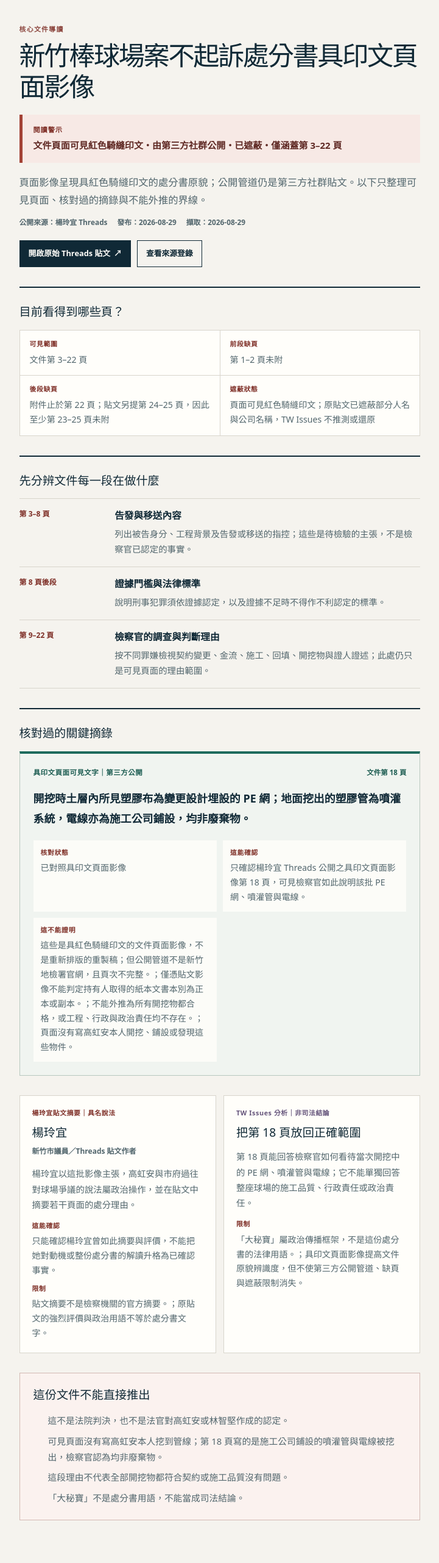
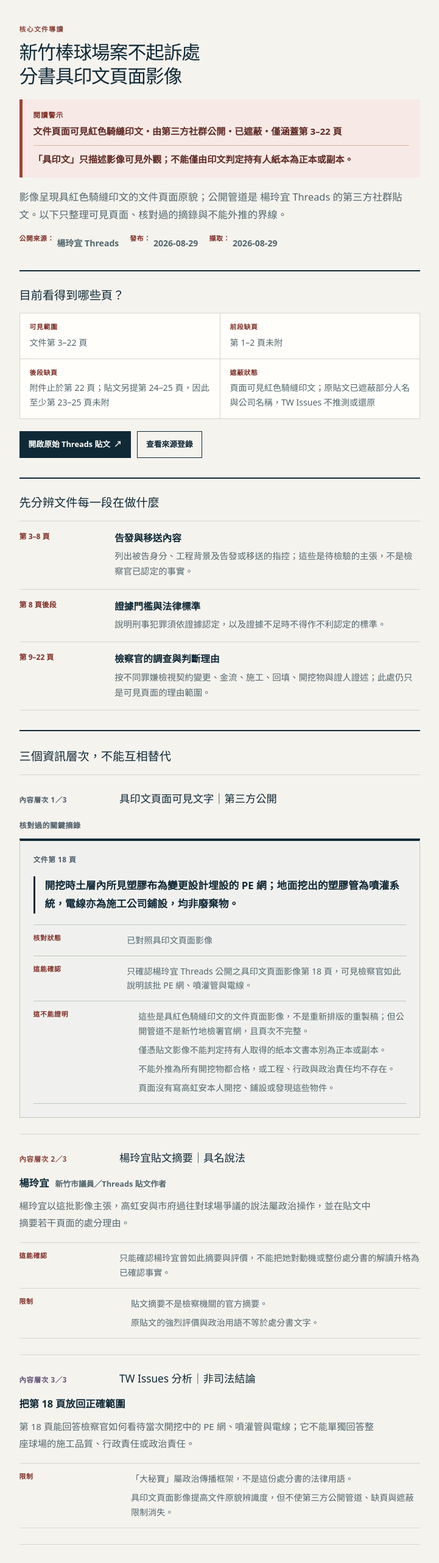
Before and after one commit to bangyuwen/tw-issues, a Next.js app: page /topics/hsinchu-baseball-stadium in a window 1280 px wide. Shown: the part 2470-5033 px from the top of the page at 61% size, without its empty margins (279-1000 px from the left). Built offline with nearby package versions, Linux system fonts and the light colour scheme.

Commit message:
feat(hsinchu): refine document reading flow

```diff
--- a/app/dossier-page.tsx
+++ b/app/dossier-page.tsx
@@ -333,17 +333,22 @@ function CaseReadingLegend() {
 }
 
 function PrimaryDocumentSection({ document }: { document: PrimaryDocument }) {
+  const documentLayerLabel = document.excerpts[0]?.label ?? "具印文頁面可見文字｜第三方公開";
   return <section className="primary-document" id="primary-document" aria-labelledby="primary-document-title">
     <header className="primary-document-heading">
       <p className="eyebrow">核心文件導讀</p>
       <h3 id="primary-document-title">{document.title}</h3>
-      <p className="primary-document-warning" role="note"><strong>閱讀警示</strong>{document.warning}</p>
-      <p className="primary-document-intro">頁面影像呈現具紅色騎縫印文的處分書原貌；公開管道仍是第三方社群貼文。以下只整理可見頁面、核對過的摘錄與不能外推的界線。</p>
-      <p className="primary-document-source-meta"><span>公開來源：{document.source.publisher}</span><span>發布：<time dateTime={document.source.publishedAt}>{document.source.publishedAt}</time></span><span>擷取：<time dateTime={document.capturedAt}>{document.capturedAt}</time></span></p>
-      <div className="primary-document-actions">
-        <a href={document.source.canonicalUrl} target="_blank" rel="noreferrer">開啟原始 Threads 貼文 <span aria-hidden="true">↗</span></a>
-        <a href={`#${document.source.publicRef}`}>查看來源登錄</a>
-      </div>
+      <aside className="primary-document-warning" role="note" aria-label="來源與文書本別警示">
+        <strong>閱讀警示</strong>
+        <p>{document.warning}</p>
+        <p className="primary-document-copy-boundary">「具印文」只描述影像可見外觀；不能僅由印文判定持有人紙本為正本或副本。</p>
+      </aside>
+      <p className="primary-document-intro">影像呈現具紅色騎縫印文的文件頁面原貌；公開管道是 {document.source.publisher} 的第三方社群貼文。以下只整理可見頁面、核對過的摘錄與不能外推的界線。</p>
+      <dl className="primary-document-source-meta" aria-label="文件來源與擷取資訊">
+        <div><dt>公開來源：</dt><dd>{document.source.publisher}</dd></div>
+        <div><dt>發布：</dt><dd><time dateTime={document.source.publishedAt}>{document.source.publishedAt}</time></dd></div>
+        <div><dt>擷取：</dt><dd><time dateTime={document.capturedAt}>{document.capturedAt}</time></dd></div>
+      </dl>
     </header>
 
     <section className="primary-document-panel primary-document-coverage" aria-labelledby="primary-document-coverage-title">
@@ -354,6 +359,10 @@ function PrimaryDocumentSection({ document }: { document: PrimaryDocument }) {
         <div><dt>後段缺頁</dt><dd>{document.coverage.missingAfter}</dd></div>
         <div><dt>遮蔽狀態</dt><dd>{document.coverage.redactionStatus}</dd></div>
       </dl>
+      <div className="primary-document-actions" aria-label="核心文件查驗路徑">
+        <a href={document.source.canonicalUrl} target="_blank" rel="noreferrer">開啟原始 Threads 貼文 <span aria-hidden="true">↗</span></a>
+        <a href={"#" + document.source.publicRef}>查看來源登錄</a>
+      </div>
     </section>
 
     <section className="primary-document-panel" aria-labelledby="primary-document-guide-title">
@@ -363,30 +372,56 @@ function PrimaryDocumentSection({ document }: { document: PrimaryDocument }) {
       </li>)}</ol>
     </section>
 
-    <section className="primary-document-panel" aria-labelledby="primary-document-excerpt-title">
-      <h4 id="primary-document-excerpt-title">核對過的關鍵摘錄</h4>
-      {document.excerpts.map((excerpt) => <article className="primary-document-excerpt" key={excerpt.documentPage}>
-        <header><span>{excerpt.label}</span><strong>{`文件第 ${excerpt.documentPage} 頁`}</strong></header>
-        <blockquote>{excerpt.text}</blockquote>
-        <dl><div><dt>核對狀態</dt><dd data-review-status={excerpt.reviewStatus}>已對照具印文頁面影像</dd></div><div><dt>這能確認</dt><dd>{excerpt.proofScope}</dd></div><div><dt>這不能證明</dt><dd>{excerpt.limitations.join("；")}</dd></div></dl>
-      </article>)}
+    <section className="primary-document-panel primary-document-layer-group" aria-labelledby="primary-document-layers-title">
+      <h4 id="primary-document-layers-title">三個資訊層次，不能互相替代</h4>
+      <ol className="primary-document-layer-list">
+        <li className="primary-document-layer-item primary-document-layer-item--document">
+          <section className="primary-document-layer primary-document-layer--document" aria-labelledby="primary-document-document-layer-title">
+            <header className="primary-document-layer-heading">
+              <span>內容層次 1／3</span>
+              <h5 id="primary-document-document-layer-title">{documentLayerLabel}</h5>
+            </header>
+            <h6 className="primary-document-excerpt-list-title" id="primary-document-excerpt-title">核對過的關鍵摘錄</h6>
+            <div className="primary-document-excerpts">{document.excerpts.map((excerpt) => <article className="primary-document-excerpt" aria-label={"文件第 " + excerpt.documentPage + " 頁核對摘錄"} key={excerpt.documentPage}>
+              <header className="primary-document-excerpt-heading"><strong>{"文件第 " + excerpt.documentPage + " 頁"}</strong></header>
+              <blockquote>{excerpt.text}</blockquote>
+              <dl className="primary-document-excerpt-boundaries">
+                <div className="primary-document-boundary-row primary-document-boundary-row--review"><dt>核對狀態</dt><dd data-review-status={excerpt.reviewStatus}>已對照具印文頁面影像</dd></div>
+                <div className="primary-document-boundary-row"><dt>這能確認</dt><dd>{excerpt.proofScope}</dd></div>
+                <div className="primary-document-boundary-row primary-document-boundary-row--limit"><dt>這不能證明</dt><dd><ul>{excerpt.limitations.map((limitation) => <li key={limitation}>{limitation}</li>)}</ul></dd></div>
+              </dl>
+            </article>)}</div>
+          </section>
+        </li>
+        <li className="primary-document-layer-item primary-document-layer-item--attributed">
+          <section className="primary-document-layer primary-document-layer--attributed" aria-labelledby="primary-document-attribution-title">
+            <header className="primary-document-layer-heading">
+              <span>內容層次 2／3</span>
+              <h5 id="primary-document-attribution-title">{document.posterAttribution.label}</h5>
+            </header>
+            <p className="primary-document-layer-subject"><strong>{document.posterAttribution.speaker.name}</strong><span>{document.posterAttribution.speaker.role}</span></p>
+            <p className="primary-document-layer-summary">{document.posterAttribution.summary}</p>
+            <dl className="primary-document-layer-boundaries">
+              <div><dt>這能確認</dt><dd>{document.posterAttribution.proofScope}</dd></div>
+              <div><dt>限制</dt><dd><ul>{document.posterAttribution.limitations.map((limitation) => <li key={limitation}>{limitation}</li>)}</ul></dd></div>
+            </dl>
+          </section>
+        </li>
+        <li className="primary-document-layer-item primary-document-layer-item--analysis">
+          <section className="primary-document-layer primary-document-layer--analysis" aria-labelledby="primary-document-analysis-title">
+            <header className="primary-document-layer-heading">
+              <span>內容層次 3／3</span>
+              <h5 id="primary-document-analysis-title">{document.analysisBoundary.label}</h5>
+            </header>
+            <p className="primary-document-layer-subject"><strong>把第 18 頁放回正確範圍</strong></p>
+            <p className="primary-document-layer-summary">{document.analysisBoundary.summary}</p>
+            <dl className="primary-document-layer-boundaries">
+              <div><dt>限制</dt><dd><ul>{document.analysisBoundary.limitations.map((limitation) => <li key={limitation}>{limitation}</li>)}</ul></dd></div>
+            </dl>
+          </section>
+        </li>
+      </ol>
     </section>
-
-    <div className="primary-document-layers" aria-label="貼文、文件與分析的分層">
-      <section className="primary-document-layer primary-document-layer--attributed" aria-labelledby="primary-document-attribution-title">
-        <p id="primary-document-attribution-title">{document.posterAttribution.label}</p>
-        <h4>{document.posterAttribution.speaker.name}</h4>
-        <span>{document.posterAttribution.speaker.role}</span>
-        <p>{document.posterAttribution.summary}</p>
-        <dl><div><dt>這能確認</dt><dd>{document.posterAttribution.proofScope}</dd></div><div><dt>限制</dt><dd>{document.posterAttribution.limitations.join("；")}</dd></div></dl>
-      </section>
-      <section className="primary-document-layer primary-document-layer--analysis" aria-labelledby="primary-document-analysis-title">
-        <p id="primary-document-analysis-title">{document.analysisBoundary.label}</p>
-        <h4>把第 18 頁放回正確範圍</h4>
-        <p>{document.analysisBoundary.summary}</p>
-        <dl><div><dt>限制</dt><dd>{document.analysisBoundary.limitations.join("；")}</dd></div></dl>
-      </section>
-    </div>
 
     <section className="primary-document-non-conclusions" aria-labelledby="primary-document-non-conclusions-title">
       <h4 id="primary-document-non-conclusions-title">這份文件不能直接推出</h4>
--- a/app/globals.css
+++ b/app/globals.css
@@ -512,18 +512,26 @@ html { scroll-padding-top:82px; }
 .dossier-shell--hsinchu .source-list .source-title { color:var(--ink); }
 .dossier-shell--hsinchu .source-list .source-title:hover { color:#a34336; }
 .dossier-shell--hsinchu .primary-document { width:min(72ch,100%); margin:0 auto; padding:34px 0 46px; color:var(--ink); overflow-wrap:anywhere; }
+.dossier-shell--hsinchu #primary-document:target { outline:0; }
+.dossier-shell--hsinchu #primary-document:target .primary-document-heading { outline:3px solid var(--coral); outline-offset:8px; }
 .dossier-shell--hsinchu .primary-document-heading > .eyebrow { margin-bottom:10px; color:#8c463e; }
-.dossier-shell--hsinchu .primary-document-heading h3 { margin:0; color:var(--navy); font-size:clamp(1.8rem,3.4vw,2.7rem); line-height:1.18; letter-spacing:-.055em; }
-.dossier-shell--hsinchu .primary-document-intro { margin:18px 0 0; color:var(--soft); font-size:1.02rem; line-height:1.8; }
-.dossier-shell--hsinchu .primary-document-source-meta { margin:12px 0 0; display:flex; flex-wrap:wrap; gap:4px 16px; color:var(--muted); font-size:.74rem; font-weight:750; line-height:1.6; }
-.dossier-shell--hsinchu .primary-document-warning { margin:20px 0 0; padding:16px 18px; border-left:5px solid #a34336; color:#5f2924; background:#f7e9e5; font-size:.94rem; font-weight:750; line-height:1.65; }
-.dossier-shell--hsinchu .primary-document-warning strong { display:block; margin-bottom:3px; color:#7f3028; font-size:.7rem; letter-spacing:.08em; }
+.dossier-shell--hsinchu .primary-document-heading h3 { max-width:26ch; margin:0; color:var(--navy); font-size:clamp(1.55rem,2.4vw,2.15rem); line-height:1.25; letter-spacing:-.035em; text-wrap:balance; }
+.dossier-shell--hsinchu .primary-document-warning { margin:20px 0 0; padding:16px 18px; border-left:5px solid #a34336; color:#5f2924; background:#f7e9e5; font-size:.94rem; font-weight:700; line-height:1.7; }
+.dossier-shell--hsinchu .primary-document-warning > strong { display:block; margin-bottom:4px; color:#7f3028; font-size:.72rem; font-weight:900; letter-spacing:.08em; }
+.dossier-shell--hsinchu .primary-document-warning p { margin:0; }
+.dossier-shell--hsinchu .primary-document-warning .primary-document-copy-boundary { margin-top:10px; padding-top:10px; border-top:1px solid #d9b6ae; }
+.dossier-shell--hsinchu .primary-document-intro { max-width:68ch; margin:18px 0 0; color:var(--soft); font-size:1.02rem; line-height:1.8; }
+.dossier-shell--hsinchu .primary-document-source-meta { margin:14px 0 0; padding:0; display:flex; flex-wrap:wrap; gap:5px 18px; color:var(--muted); font-size:.82rem; font-weight:700; line-height:1.6; }
+.dossier-shell--hsinchu .primary-document-source-meta div { min-width:0; display:flex; gap:4px; }
+.dossier-shell--hsinchu .primary-document-source-meta dt { flex:none; color:#7f3028; font-size:inherit; font-weight:850; letter-spacing:0; }
+.dossier-shell--hsinchu .primary-document-source-meta dd { margin:0; color:inherit; font-size:inherit; line-height:inherit; }
 .dossier-shell--hsinchu .primary-document-actions { margin-top:20px; display:flex; flex-wrap:wrap; gap:10px; }
-.dossier-shell--hsinchu .primary-document-actions a { min-height:44px; padding:10px 14px; display:inline-flex; align-items:center; gap:6px; border:1px solid var(--navy); color:var(--paper-white); background:var(--navy); font-size:.8rem; font-weight:850; line-height:1.4; text-decoration:none; }
+.dossier-shell--hsinchu .primary-document-actions a { min-height:44px; max-width:100%; padding:10px 14px; display:inline-flex; align-items:center; gap:6px; border:1px solid var(--navy); color:var(--paper-white); background:var(--navy); font-size:.8rem; font-weight:850; line-height:1.4; text-decoration:none; }
 .dossier-shell--hsinchu .primary-document-actions a + a { color:var(--navy); background:transparent; }
 .dossier-shell--hsinchu .primary-document-actions a:hover { color:var(--paper-white); background:#8c463e; border-color:#8c463e; }
+.dossier-shell--hsinchu .primary-document-actions a:focus-visible { outline:3px solid var(--coral); outline-offset:3px; }
 .dossier-shell--hsinchu .primary-document-panel { margin-top:32px; padding-top:26px; border-top:2px solid var(--navy); }
-.dossier-shell--hsinchu .primary-document :is(h4) { margin:0 0 16px; color:var(--navy); font-size:1.2rem; line-height:1.4; }
+.dossier-shell--hsinchu .primary-document h4 { margin:0 0 16px; color:var(--navy); font-size:1.2rem; line-height:1.4; }
 .dossier-shell--hsinchu .primary-document-coverage dl { margin:0; display:grid; grid-template-columns:repeat(2,minmax(0,1fr)); gap:1px; background:var(--line); border:1px solid var(--line); }
 .dossier-shell--hsinchu .primary-document-coverage dl div { min-width:0; padding:14px 16px; background:var(--paper-white); }
 .dossier-shell--hsinchu .primary-document dt { color:#7f3028; font-size:.68rem; font-weight:900; letter-spacing:.06em; }
@@ -533,21 +541,36 @@ html { scroll-padding-top:82px; }
 .dossier-shell--hsinchu .primary-document-guide li > span { color:#7f3028; font-size:.75rem; font-weight:900; line-height:1.55; }
 .dossier-shell--hsinchu .primary-document-guide strong { display:block; color:var(--navy); font-size:.98rem; line-height:1.5; }
 .dossier-shell--hsinchu .primary-document-guide p { margin:5px 0 0; color:var(--soft); font-size:.9rem; line-height:1.75; }
-.dossier-shell--hsinchu .primary-document-excerpt { padding:22px; border:1px solid #b8c8bf; border-top:4px solid #1d6b5d; background:#f0f4f0; }
-.dossier-shell--hsinchu .primary-document-excerpt header { display:flex; flex-wrap:wrap; justify-content:space-between; gap:6px 16px; color:#1d5d52; font-size:.72rem; line-height:1.5; }
-.dossier-shell--hsinchu .primary-document-excerpt header span { font-weight:900; letter-spacing:.04em; }
-.dossier-shell--hsinchu .primary-document-excerpt blockquote { margin:18px 0; padding:0; color:var(--navy); font-size:1.12rem; font-weight:750; line-height:1.85; }
-.dossier-shell--hsinchu .primary-document-excerpt dl { margin:0; display:grid; grid-template-columns:repeat(2,minmax(0,1fr)); gap:10px; }
-.dossier-shell--hsinchu .primary-document-excerpt dl div { min-width:0; padding:12px; background:rgba(255,254,250,.82); }
-.dossier-shell--hsinchu .primary-document-layers { margin-top:32px; display:grid; grid-template-columns:repeat(2,minmax(0,1fr)); gap:12px; }
-.dossier-shell--hsinchu .primary-document-layer { min-width:0; padding:20px; border:1px solid var(--line); background:var(--paper-white); }
-.dossier-shell--hsinchu .primary-document-layer > p:first-child { margin:0 0 10px; color:#7f3028; font-size:.68rem; font-weight:900; letter-spacing:.05em; }
-.dossier-shell--hsinchu .primary-document-layer--analysis > p:first-child { color:#65547b; }
-.dossier-shell--hsinchu .primary-document-layer h4 { margin-bottom:4px; }
-.dossier-shell--hsinchu .primary-document-layer > span { color:var(--muted); font-size:.75rem; font-weight:750; line-height:1.5; }
-.dossier-shell--hsinchu .primary-document-layer > p:not(:first-child) { margin:14px 0; color:var(--soft); font-size:.9rem; line-height:1.75; }
-.dossier-shell--hsinchu .primary-document-layer dl { margin:0; }
-.dossier-shell--hsinchu .primary-document-layer dl div + div { margin-top:10px; }
+.dossier-shell--hsinchu .primary-document-layer-group { padding-top:28px; }
+.dossier-shell--hsinchu .primary-document-layer-list { margin:0; padding:0; border-top:1px solid var(--line); list-style:none; }
+.dossier-shell--hsinchu .primary-document-layer-item { min-width:0; padding:26px 0; border-bottom:1px solid var(--line); }
+.dossier-shell--hsinchu .primary-document-layer { min-width:0; }
+.dossier-shell--hsinchu .primary-document-layer-heading { display:grid; grid-template-columns:minmax(110px,.3fr) minmax(0,1fr); align-items:baseline; gap:16px; }
+.dossier-shell--hsinchu .primary-document-layer-heading > span { color:#4d5d69; font-size:.72rem; font-weight:900; letter-spacing:.05em; line-height:1.5; }
+.dossier-shell--hsinchu .primary-document-layer--attributed .primary-document-layer-heading > span { color:#8c463e; }
+.dossier-shell--hsinchu .primary-document-layer--analysis .primary-document-layer-heading > span { color:#65547b; }
+.dossier-shell--hsinchu .primary-document-layer-heading h5 { margin:0; color:var(--navy); font-size:1.08rem; line-height:1.5; }
+.dossier-shell--hsinchu .primary-document-excerpt-list-title { margin:22px 0 12px; color:#4d5d69; font-size:.76rem; font-weight:900; letter-spacing:.04em; line-height:1.5; }
+.dossier-shell--hsinchu .primary-document-excerpt { padding:22px; border:1px solid #bdc7bf; border-top:4px solid var(--navy); background:#f0f1ee; }
+.dossier-shell--hsinchu .primary-document-excerpt-heading { color:#4d5d69; font-size:.74rem; line-height:1.5; }
+.dossier-shell--hsinchu .primary-document-excerpt-heading strong { font-weight:900; letter-spacing:.04em; }
+.dossier-shell--hsinchu .primary-document-excerpt blockquote { margin:18px 0; padding:0 0 0 16px; border-left:3px solid var(--navy); color:var(--navy); font-size:1.05rem; font-weight:700; line-height:1.8; }
+.dossier-shell--hsinchu .primary-document-excerpt-boundaries { margin:0; border-top:1px solid #bdc7bf; }
+.dossier-shell--hsinchu .primary-document-boundary-row { min-width:0; padding:13px 0; display:grid; grid-template-columns:minmax(110px,.3fr) minmax(0,1fr); gap:16px; border-bottom:1px solid #bdc7bf; }
+.dossier-shell--hsinchu .primary-document-boundary-row dt,
+.dossier-shell--hsinchu .primary-document-boundary-row dd { margin:0; }
+.dossier-shell--hsinchu .primary-document-boundary-row ul,
+.dossier-shell--hsinchu .primary-document-layer-boundaries ul { margin:0; padding-left:19px; }
+.dossier-shell--hsinchu .primary-document-boundary-row li + li,
+.dossier-shell--hsinchu .primary-document-layer-boundaries li + li { margin-top:7px; }
+.dossier-shell--hsinchu .primary-document-layer-subject { margin:16px 0 0; display:flex; flex-wrap:wrap; align-items:baseline; gap:4px 10px; }
+.dossier-shell--hsinchu .primary-document-layer-subject strong { color:var(--navy); font-size:1.02rem; line-height:1.5; }
+.dossier-shell--hsinchu .primary-document-layer-subject span { color:var(--muted); font-size:.8rem; font-weight:750; line-height:1.5; }
+.dossier-shell--hsinchu .primary-document-layer-summary { max-width:68ch; margin:12px 0 18px; color:var(--soft); font-size:.95rem; line-height:1.8; }
+.dossier-shell--hsinchu .primary-document-layer-boundaries { margin:0; border-top:1px solid var(--line); }
+.dossier-shell--hsinchu .primary-document-layer-boundaries > div { min-width:0; padding:13px 0; display:grid; grid-template-columns:minmax(110px,.3fr) minmax(0,1fr); gap:16px; border-bottom:1px solid var(--line); }
+.dossier-shell--hsinchu .primary-document-layer-boundaries dt,
+.dossier-shell--hsinchu .primary-document-layer-boundaries dd { margin:0; }
 .dossier-shell--hsinchu .primary-document-non-conclusions { margin-top:32px; padding:22px; border:1px solid #d3b9b3; background:#fbf2ef; }
 .dossier-shell--hsinchu .primary-document-non-conclusions ul { margin:0; padding-left:20px; }
 .dossier-shell--hsinchu .primary-document-non-conclusions li { padding-left:4px; color:var(--soft); font-size:.92rem; line-height:1.75; }
@@ -567,14 +590,17 @@ html { scroll-padding-top:82px; }
   .dossier-shell--hsinchu .case-toc-sublist { padding-left:44px; padding-right:12px; }
   .dossier-shell--hsinchu .procedural-report-row dl { grid-template-columns:1fr; }
   .dossier-shell--hsinchu .speaker-statement-date { grid-column:2; }
-  .dossier-shell--hsinchu .primary-document { width:100%; padding:24px 0 34px; }
-  .dossier-shell--hsinchu .primary-document-heading h3 { font-size:1.8rem; }
-  .dossier-shell--hsinchu .primary-document-coverage dl,
-  .dossier-shell--hsinchu .primary-document-excerpt dl,
-  .dossier-shell--hsinchu .primary-document-layers { grid-template-columns:1fr; }
+  .dossier-shell--hsinchu .primary-document { padding:24px 0 34px; }
+  .dossier-shell--hsinchu .primary-document-heading h3 { font-size:1.75rem; }
+  .dossier-shell--hsinchu .primary-document-warning { padding:15px 16px; }
+  .dossier-shell--hsinchu .primary-document-source-meta { display:grid; gap:4px; }
+  .dossier-shell--hsinchu .primary-document-coverage dl { grid-template-columns:1fr; }
   .dossier-shell--hsinchu .primary-document-guide li { grid-template-columns:1fr; gap:5px; }
+  .dossier-shell--hsinchu .primary-document-layer-heading,
+  .dossier-shell--hsinchu .primary-document-boundary-row,
+  .dossier-shell--hsinchu .primary-document-layer-boundaries > div { grid-template-columns:1fr; gap:5px; }
+  .dossier-shell--hsinchu .primary-document-layer-item { padding:22px 0; }
   .dossier-shell--hsinchu .primary-document-excerpt,
-  .dossier-shell--hsinchu .primary-document-layer,
   .dossier-shell--hsinchu .primary-document-non-conclusions { padding:17px; }
 }
 
```
Also changed, not shown: 2 other files (tests, documents, lock files or other folders).
